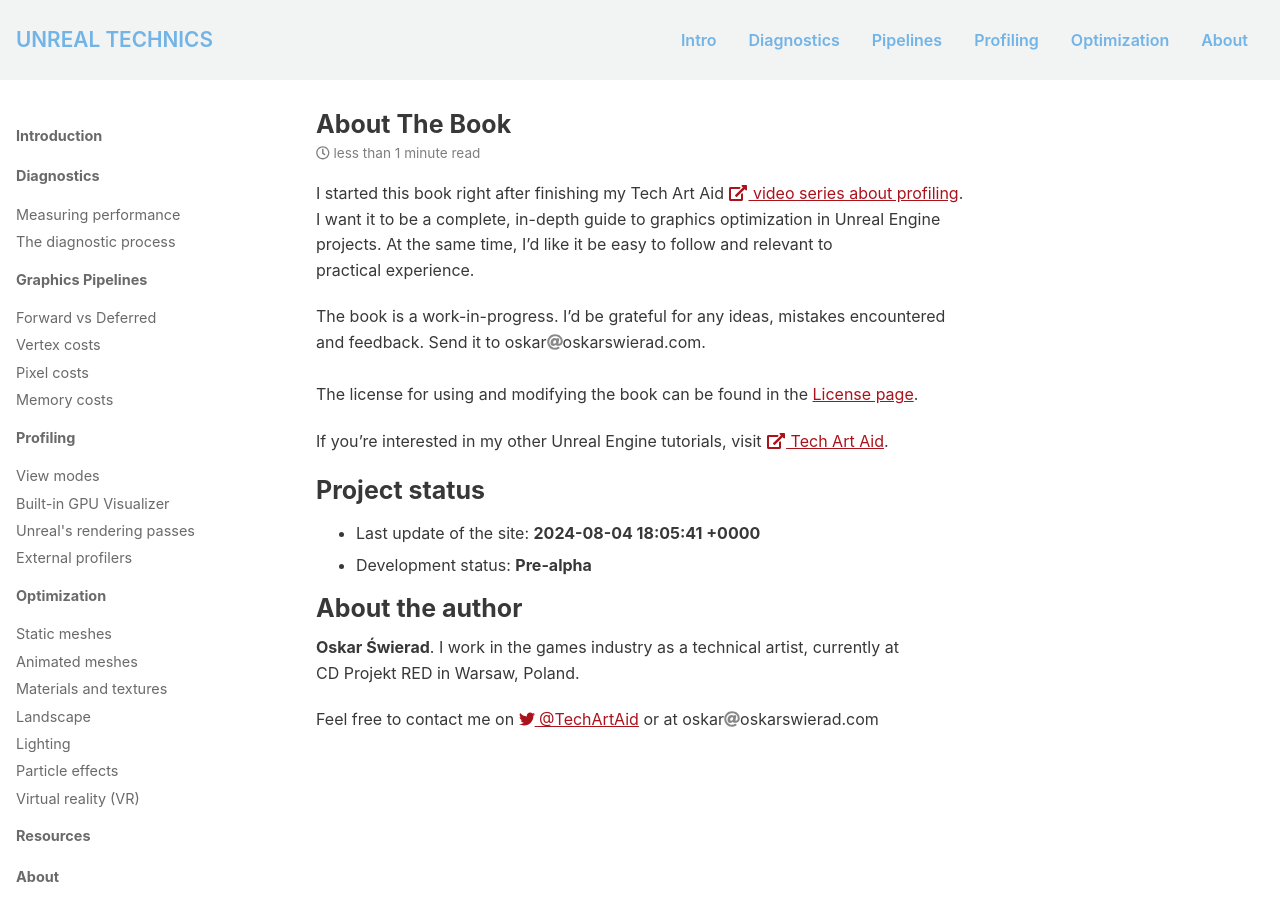
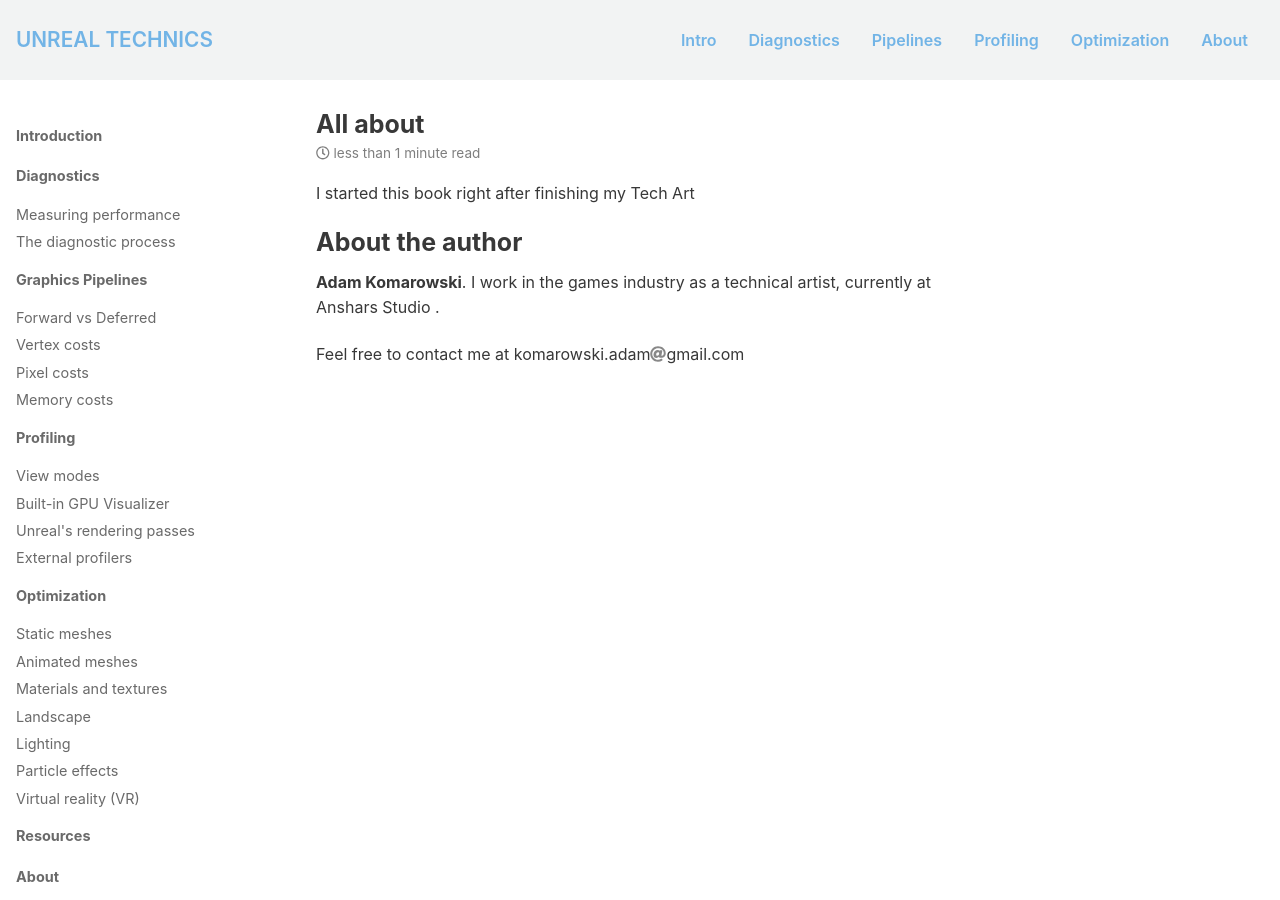
Before and after one commit to AdamKomarowski/unrealtechart, a Jekyll site: the page built from book/about/index.md, in a window 1280 px wide and 900 px high. Built offline with Jekyll 4.4.1, drawn with Linux system fonts in a browser that asks for light colours; nearby versions of some CDN libraries.

Commit message:
Update index.md

```diff
--- a/book/about/index.md
+++ b/book/about/index.md
@@ -1,26 +1,15 @@
 ---
-title: "About The Book"
+title: "All about"
 excerpt: ""
 permalink: "/book/about/"
 ---
 
 {% include custom/inline-icons.md %}
 
-I&nbsp;started this book right after finishing my Tech&nbsp;Art&nbsp;Aid [{{ icon_link }} video series about profiling](https://www.youtube.com/watch?v=H9Yb8Y2-Kng&list=PLF8ktr3i-U4A7vuQ6TXPr3f-bhmy6xM3S). I&nbsp;want it to be a complete, in-depth guide to graphics optimization in Unreal Engine projects. At the same time, I'd like it be easy to follow and relevant to practical&nbsp;experience.
-
-The book is a work-in-progress. I'd be grateful for any ideas, mistakes encountered and feedback. Send it to oskar<i class="fa fa-at" aria-hidden="true" style="color: #888;"></i><span style="color: rgba(0,0,0,0); font-size: 0;">&nbsp;at&nbsp;</span>oskarswierad.com.
-
-The license for using and modifying the book can be found in the [License page]({{ site.baseurl }}{% link book/about/license.md %}).
-
-If you're interested in my other Unreal Engine tutorials, visit [{{ icon_link }} Tech&nbsp;Art&nbsp;Aid](https://techartaid.com).
-
-# Project status
-
-* Last update of the site: __{{ site.time }}__
-* Development status: __Pre-alpha__
+I&nbsp;started this book right after finishing my Tech&nbsp;Art&nbsp;
 
 # About the author
 
-__Oskar Świerad__. I work in the games industry as a technical artist, currently at CD&nbsp;Projekt&nbsp;RED in Warsaw, Poland.
+__Adam Komarowski__. I work in the games industry as a technical artist, currently at Anshars&nbsp;Studio&nbsp;.
 
-Feel free to contact me on [<i class="fab fa-twitter" aria-hidden="true" title="Twitter"></i> @TechArtAid](https://twitter.com/techartaid) or at oskar<i class="fa fa-at" aria-hidden="true" style="color: #888;"></i><span style="color: rgba(0,0,0,0); font-size: 0;">&nbsp;at&nbsp;</span>oskarswierad.com
+Feel free to contact me at komarowski.adam<i class="fa fa-at" aria-hidden="true" style="color: #888;"></i><span style="color: rgba(0,0,0,0); font-size: 0;">&nbsp;at&nbsp;</span>gmail.com
```
